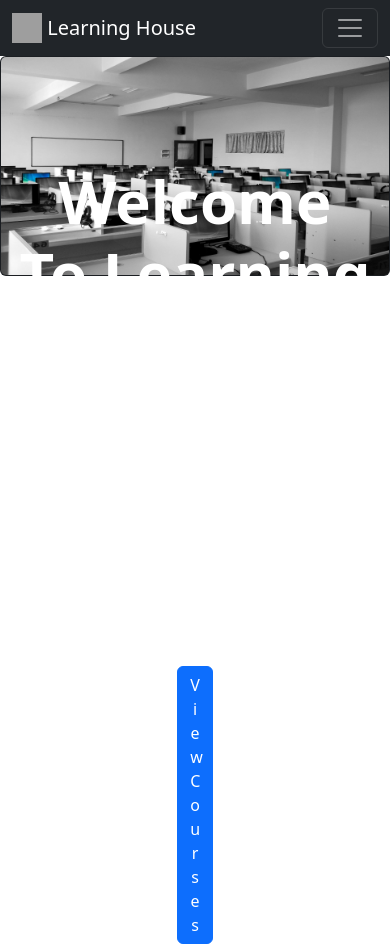
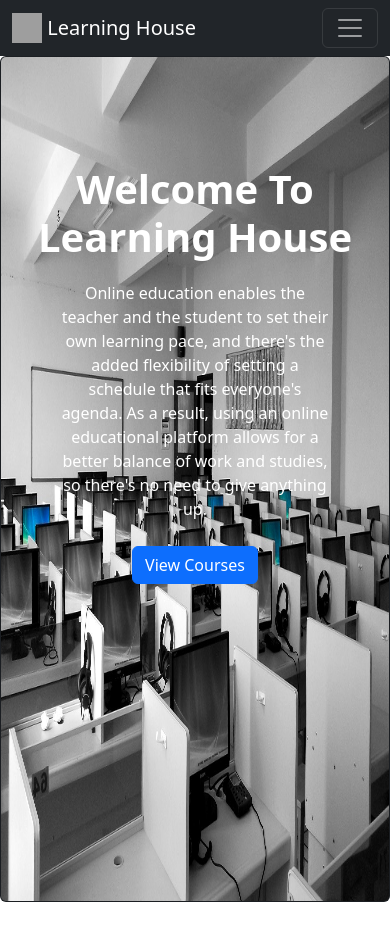
Before and after one commit to Ankan112/learning-house-client, a React (Create React App) app: page / in a window 390 px wide. After the commit the page ends 902 px from the top, so only its background shows below. Built offline with nearby package versions, Linux system fonts and the light colour scheme; no server answers; grey boxes are pictures that could not be loaded.

Commit message:
home page update

```diff
--- a/package.json
+++ b/package.json
@@ -8,6 +8,7 @@
     "@testing-library/user-event": "^13.5.0",
     "bootstrap": "^5.2.2",
     "firebase": "^9.12.1",
+    "dotenv": "^16.0.3",
     "react": "^18.2.0",
     "react-bootstrap": "^2.5.0",
     "react-dom": "^18.2.0",
--- a/src/pages/Home/Home.css
+++ b/src/pages/Home/Home.css
@@ -1,10 +1,9 @@
-.banner {
-    min-height: 100vh;
-    width: 100%;
+.image {
+    height: 100vh;
 }
 
 .title {
-    font-size: 60px;
+    font-size: 3rem;
     margin-top: 60px;
     margin-bottom: 20px;
     font-weight: bold;
@@ -16,5 +15,10 @@
 
 .button {
     margin-top: 25px;
-    width: 10%;
 }
+
+@media (max-width: 575.98px) {
+    .title {
+        font-size: 2.5rem;
+    }
+}
--- a/src/pages/Home/Home.js
+++ b/src/pages/Home/Home.js
@@ -8,29 +8,29 @@ import './Home.css'
 // import { AuthContext } from '../../Context/UserContext';
 // import { SiSololearn } from 'react-icons/fa';
 
-let sectionStyle = {
-    width: "100%",
-    height: "100vh",
-    backgroundImage: "url(" + { banner } + ")"
-};
+// let sectionStyle = {
+//     width: "100%",
+//     height: "100vh",
+//     backgroundImage: "url(" + { banner } + ")"
+// };
 
 const Home = () => {
     // const { user } = useContext(AuthContext)
     return (
-        <div style={sectionStyle} className=''>
+        <div className=''>
             {/* <h1>this is home page</h1>
             <p>{user?.email}</p>
             <p>Name:  {user?.displayName}</p>
             <Toggle></Toggle> */}
             <Card className="bg-dark text-white text-center">
-                <Card.Img className='w-100' src={banner} alt="Card image" />
-                <Card.ImgOverlay className=' pt-5'>
+                <Card.Img className='w-100 image' src={banner} alt="Card image" />
+                <Card.ImgOverlay className=' d-flex pt-5'>
                     <div>
                         <h1 className='title'>Welcome To Learning House</h1>
                         <p className='w-75 m-auto description'>
                             Online education enables the teacher and the student to set their own learning pace, and there's the added flexibility of setting a schedule that fits everyone's agenda. As a result, using an online educational platform allows for a better balance of work and studies, so there's no need to give anything up.
                         </p>
-                        <Link to='/courses'> <Button className='button' variant="primary">View Courses</Button></Link>
+                        <Link to='/courses'><Button className='button' variant="primary">View Courses</Button></Link>
                     </div>
                 </Card.ImgOverlay>
             </Card>
--- a/src/pages/NotFound/NotFound.js
+++ b/src/pages/NotFound/NotFound.js
@@ -1,10 +1,11 @@
 import React from 'react';
 import { Link } from 'react-router-dom';
+import img from '../../img/notfound.png'
 
 const NotFound = () => {
     return (
-        <div className='mt-5'>
-            <h1>404 Not Found</h1>
+        <div className='mt-5 text-center'>
+            <img className='w-50' src={img} alt="" /><br />
             <Link to='/'>Go Home</Link>
         </div>
     );
```
Also changed, not shown: src/firebase/firebase.init.js (+14 -1 lines), src/img/notfound.png (added), 1 other file (tests, documents, lock files or other folders).
